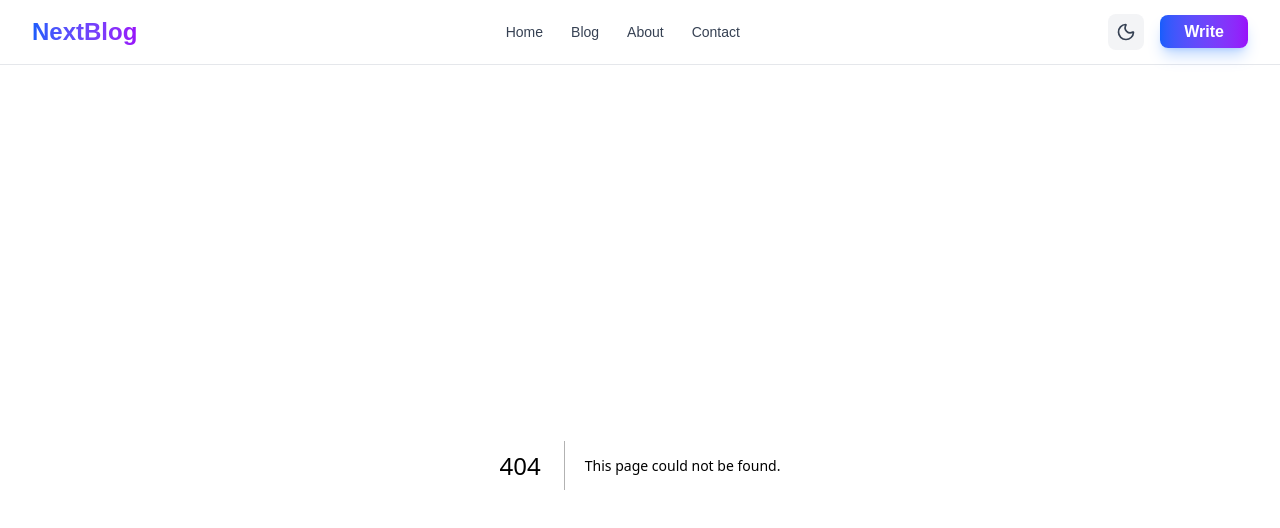
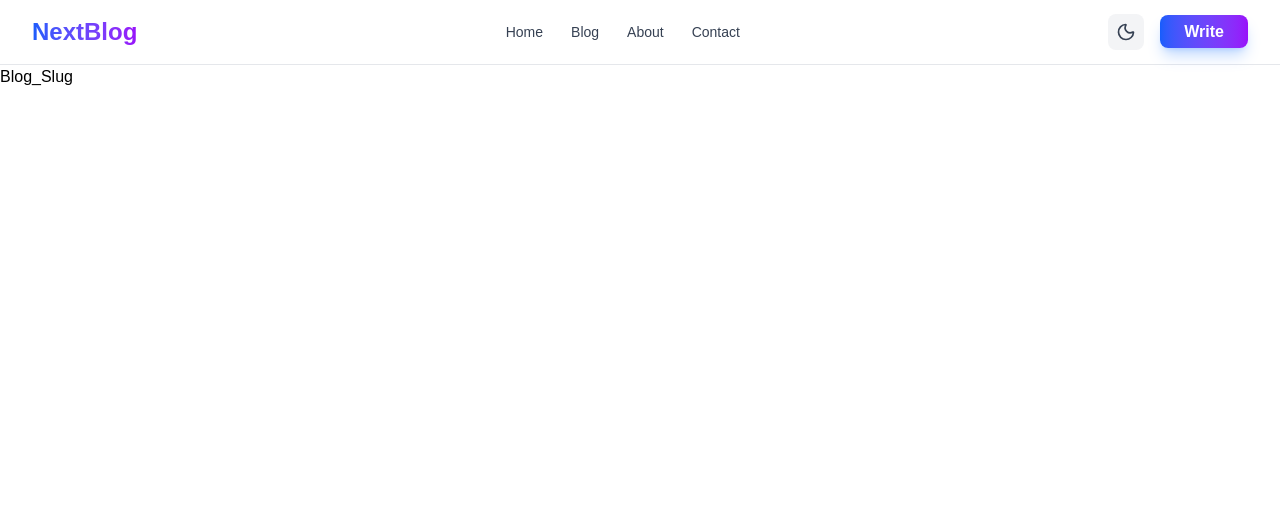
Before and after one commit to zaheenrakib/next-blog, a Next.js app: page /blog/1 in a window 1280 px wide. Before the commit this address had no page. Shown: the top 528 px of the page. Built offline with nearby package versions, Linux system fonts and the light colour scheme.

Commit message:
Hero Banner

```diff
--- /dev/null
+++ b/src/app/blog/[slug]/page.tsx
@@ -0,0 +1,9 @@
+import React from 'react'
+
+const Blog_Slug = () => {
+  return (
+    <div>Blog_Slug</div>
+  )
+}
+
+export default Blog_Slug
--- a/src/app/blog/blog.tsx
+++ b/src/app/blog/blog.tsx
@@ -0,0 +1,9 @@
+import React from 'react'
+
+const Blog = () => {
+  return (
+    <div>Blog</div>
+  )
+}
+
+export default Blog
```
Also changed, not shown: src/lib/blogs.ts (added).
